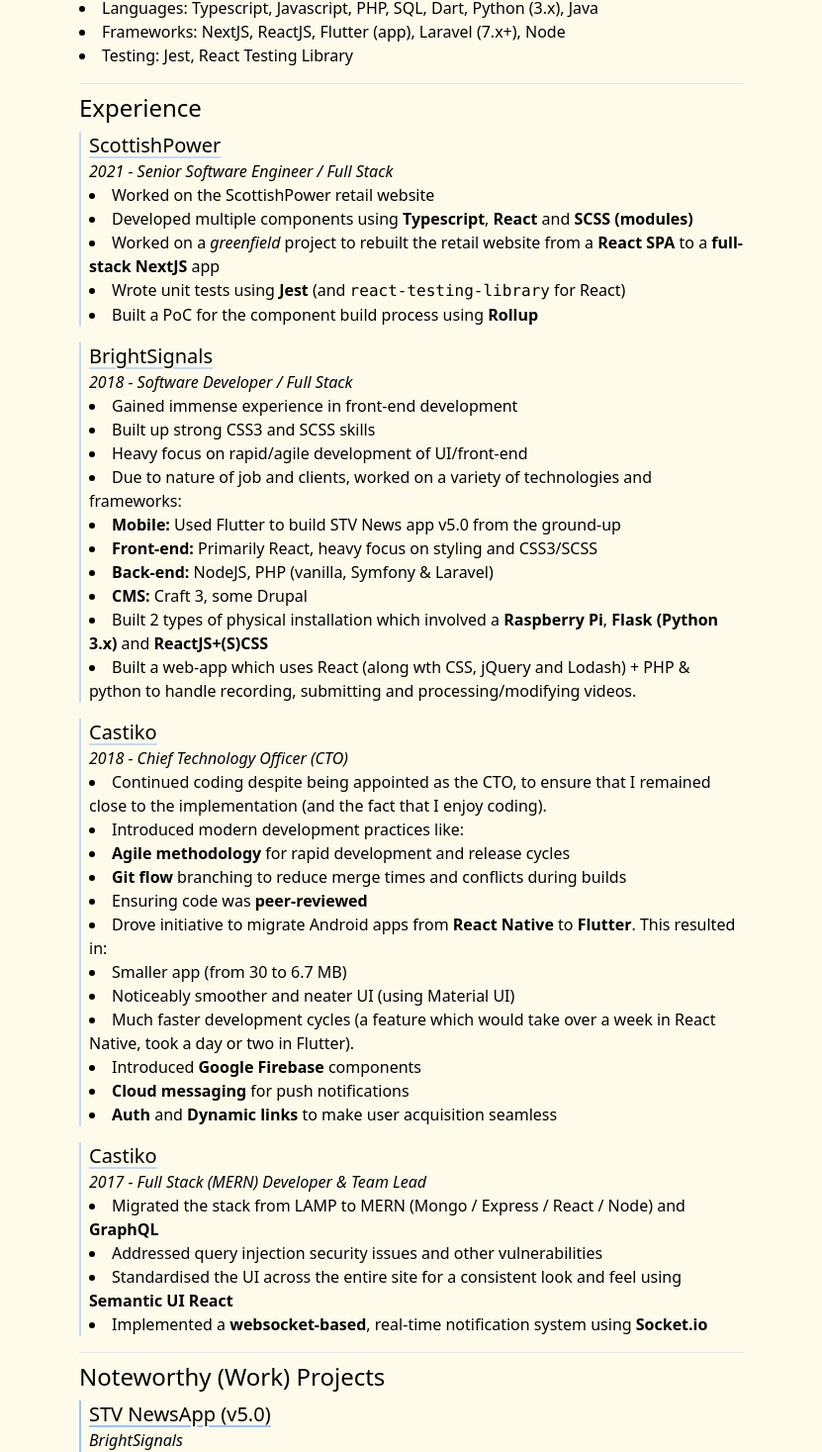
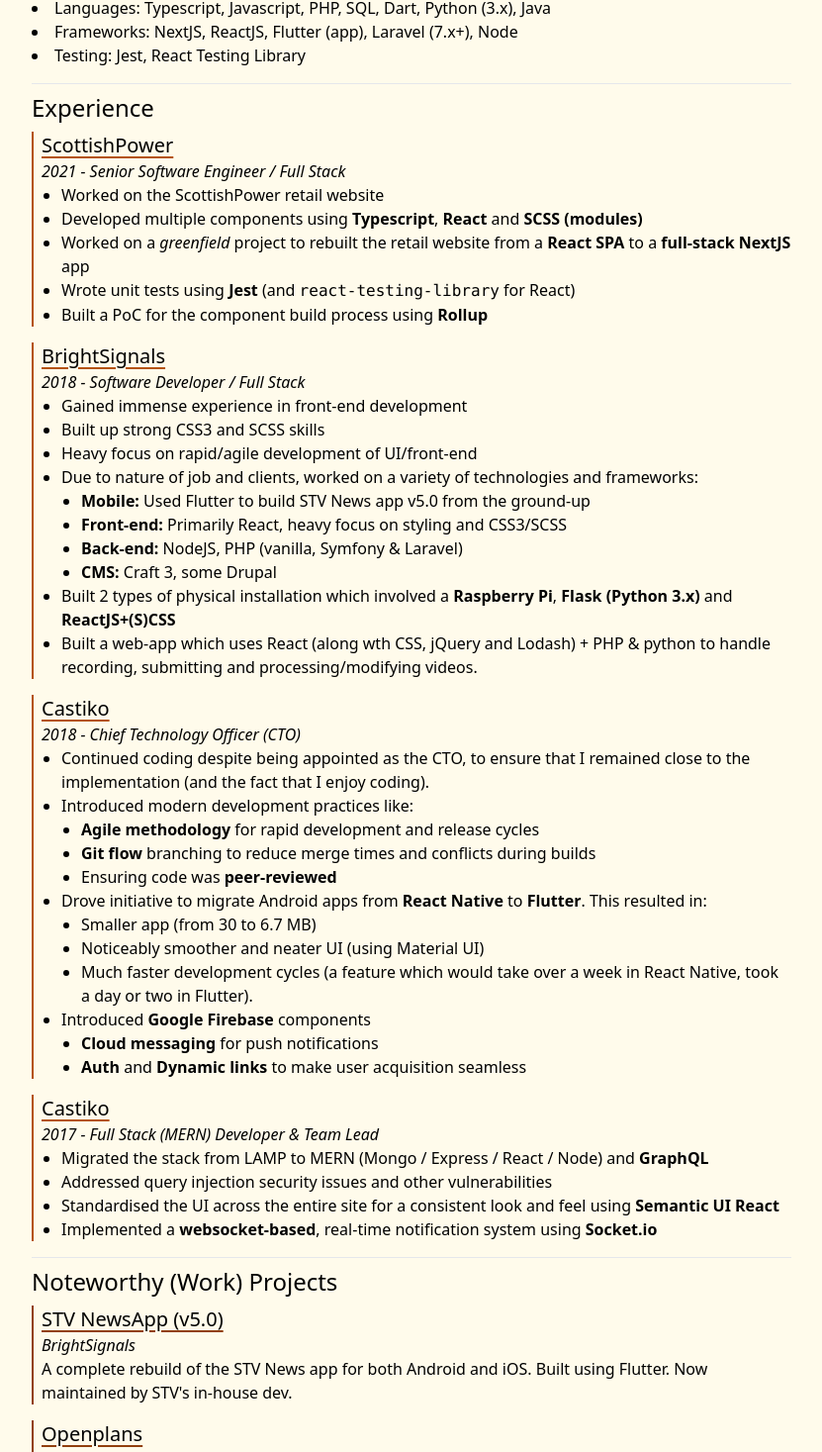
Before and after one commit to JacquesFernandes/portfolio-site-2, a Next.js app: page /resume in a window 1280 px wide. Shown: the part 252-1719 px from the top of the page at 99% size, without its empty margins (224-1055 px from the left). Built offline with nearby package versions, Linux system fonts and the light colour scheme.

Commit message:
Edith edits - Change colours for borders - Fix bullet-list styling - Fix misc. typos

```diff
--- a/components/resume/company-section.tsx
+++ b/components/resume/company-section.tsx
@@ -7,8 +7,8 @@
 	children: ReactNode;
 }
 
-export const CompanySection: FC<CompanySectionProps> = ({ name, subLine, children }) => <div className="border-l-2 border-blue-200 pl-2 mb-4">
-	<Resume.H3 className="underline decoration-blue-200 underline-offset-4" >{name}</Resume.H3>
+export const CompanySection: FC<CompanySectionProps> = ({ name, subLine, children }) => <div className="border-l-2 border-amber-700 pl-2 mb-4">
+	<Resume.H3 className="underline decoration-amber-700 underline-offset-4" >{name}</Resume.H3>
 	<Resume.H3SubLine>{subLine}</Resume.H3SubLine>
 	{children}
 </div>
--- a/components/resume/list.tsx
+++ b/components/resume/list.tsx
@@ -1,10 +1,9 @@
 import {FC, ReactNode} from "react";
 
 type ListProps = {
-	level?: number;
 	children: ReactNode;
 }
 
-export const List: FC<ListProps> = ({ level=0, children }) => <ul className={`list-disc list-inside ml-${level * 2}`} >
+export const List: FC<ListProps> = ({ children }) => <ul className="list-disc list-outside ml-5" >
 	{children}
 </ul>
--- a/components/resume/project-section.tsx
+++ b/components/resume/project-section.tsx
@@ -7,8 +7,8 @@
 	children: ReactNode;
 }
 
-export const ProjectSection: FC<ProjectSectionProps> = ({ name, company, children }) => <div className="border-l-2 border-l-blue-300 pl-2 mb-4">
-	<Resume.H3 className="underline decoration-blue-300 underline-offset-4" >{name}</Resume.H3>
+export const ProjectSection: FC<ProjectSectionProps> = ({ name, company, children }) => <div className="border-l-2 border-l-amber-800 pl-2 mb-4">
+	<Resume.H3 className="underline decoration-amber-800 underline-offset-4" >{name}</Resume.H3>
 	<Resume.H3SubLine>{company}</Resume.H3SubLine>
 	{children}
 </div>
--- a/pages/resume.tsx
+++ b/pages/resume.tsx
@@ -10,14 +10,14 @@
     </Head>
 
     <main className="bg-amber-50 w-full min-h-screen p-4" >
-      <div className="max-w-2xl mx-auto" >
+      <div className="max-w-3xl mx-auto" >
         <Resume.H1 >Jacques Fernandes</Resume.H1>
 
         <ul className="my-4 list-disc list-inside" >
           <li>Quick learner</li>
           <li>Passionate about software design & development</li>
           <li>Language Agnostic - Focussed on using the right tool for the job</li>
-          <li>Multilingual - Primary language is English, but very familiar with (Brazilian) Portuguese and (Argentinian) Spanish</li>
+          <li>Multilingual - Primary language is English, but very familiar with Portuguese (Brazil) and Spanish (Argentina)</li>
         </ul>
 
         <Resume.Section name="Skills">
@@ -32,7 +32,7 @@
 
         <Resume.Section name="Experience">
           <Resume.CompanySection name="ScottishPower" subLine="2021 - Senior Software Engineer / Full Stack">
-            <Resume.List level={1} >
+            <Resume.List >
               <li>Worked on the ScottishPower retail website</li>
               <li>Developed multiple components using <strong>Typescript</strong>, <strong>React</strong> and <strong>SCSS (modules)</strong></li>
               <li>Worked on a <em>greenfield</em> project to rebuilt the retail website from a <strong>React SPA</strong> to a <strong>full-stack NextJS</strong> app</li>
@@ -42,13 +42,13 @@
           </Resume.CompanySection>
 
           <Resume.CompanySection name="BrightSignals" subLine="2018 - Software Developer / Full Stack">
-            <Resume.List level={1} >
+            <Resume.List >
               <li>Gained immense experience in front-end development</li>
               <li>Built up strong CSS3 and SCSS skills</li>
               <li>Heavy focus on rapid/agile development of UI/front-end</li>
               <li>
                 <span>Due to nature of job and clients, worked on a variety of technologies and frameworks:</span>
-                <Resume.List level={2}>
+                <Resume.List>
                   <li><strong>Mobile:</strong> Used Flutter to build STV News app v5.0 from the ground-up</li>
                   <li><strong>Front-end:</strong> Primarily React, heavy focus on styling and CSS3/SCSS</li>
                   <li><strong>Back-end:</strong> NodeJS, PHP (vanilla, Symfony & Laravel)</li>
@@ -61,11 +61,11 @@
           </Resume.CompanySection>
 
           <Resume.CompanySection name={"Castiko"} subLine={"2018 - Chief Technology Officer (CTO)"}>
-            <Resume.List level={1}>
+            <Resume.List>
               <li>Continued coding despite being appointed as the CTO, to ensure that I remained close to the implementation (and the fact that I enjoy coding).</li>
               <li>
                 <span>Introduced modern development practices like:</span>
-                <Resume.List level={2} >
+                <Resume.List >
                   <li><strong>Agile methodology</strong> for rapid development and release cycles</li>
                   <li><strong>Git flow</strong> branching to reduce merge times and conflicts during builds</li>
                   <li>Ensuring code was <strong>peer-reviewed</strong></li>
@@ -73,7 +73,7 @@
               </li>
               <li>
                 <span>Drove initiative to migrate Android apps from <strong>React Native</strong> to <strong>Flutter</strong>. This resulted in:</span>
-                <Resume.List level={2}>
+                <Resume.List>
                   <li>Smaller app (from 30 to 6.7 MB)</li>
                   <li>Noticeably smoother and neater UI (using Material UI)</li>
                   <li>Much faster development cycles (a feature which would take over a week in React Native, took a day or two in Flutter).</li>
@@ -81,7 +81,7 @@
               </li>
               <li>
                 <span>Introduced <strong>Google Firebase</strong> components</span>
-                <Resume.List level={2}>
+                <Resume.List>
                   <li><strong>Cloud messaging</strong> for push notifications</li>
                   <li><strong>Auth</strong> and <strong>Dynamic links</strong> to make user acquisition seamless</li>
                 </Resume.List>
@@ -90,7 +90,7 @@
           </Resume.CompanySection>
 
           <Resume.CompanySection name={"Castiko"} subLine={"2017 - Full Stack (MERN) Developer & Team Lead"}>
-            <Resume.List level={1} >
+            <Resume.List >
               <li>Migrated the stack from LAMP to MERN (Mongo / Express / React / Node) and <strong>GraphQL</strong></li>
               <li>Addressed query injection security issues and other vulnerabilities</li>
               <li>Standardised the UI across the entire site for a consistent look and feel using <strong>Semantic UI React</strong></li>
```
